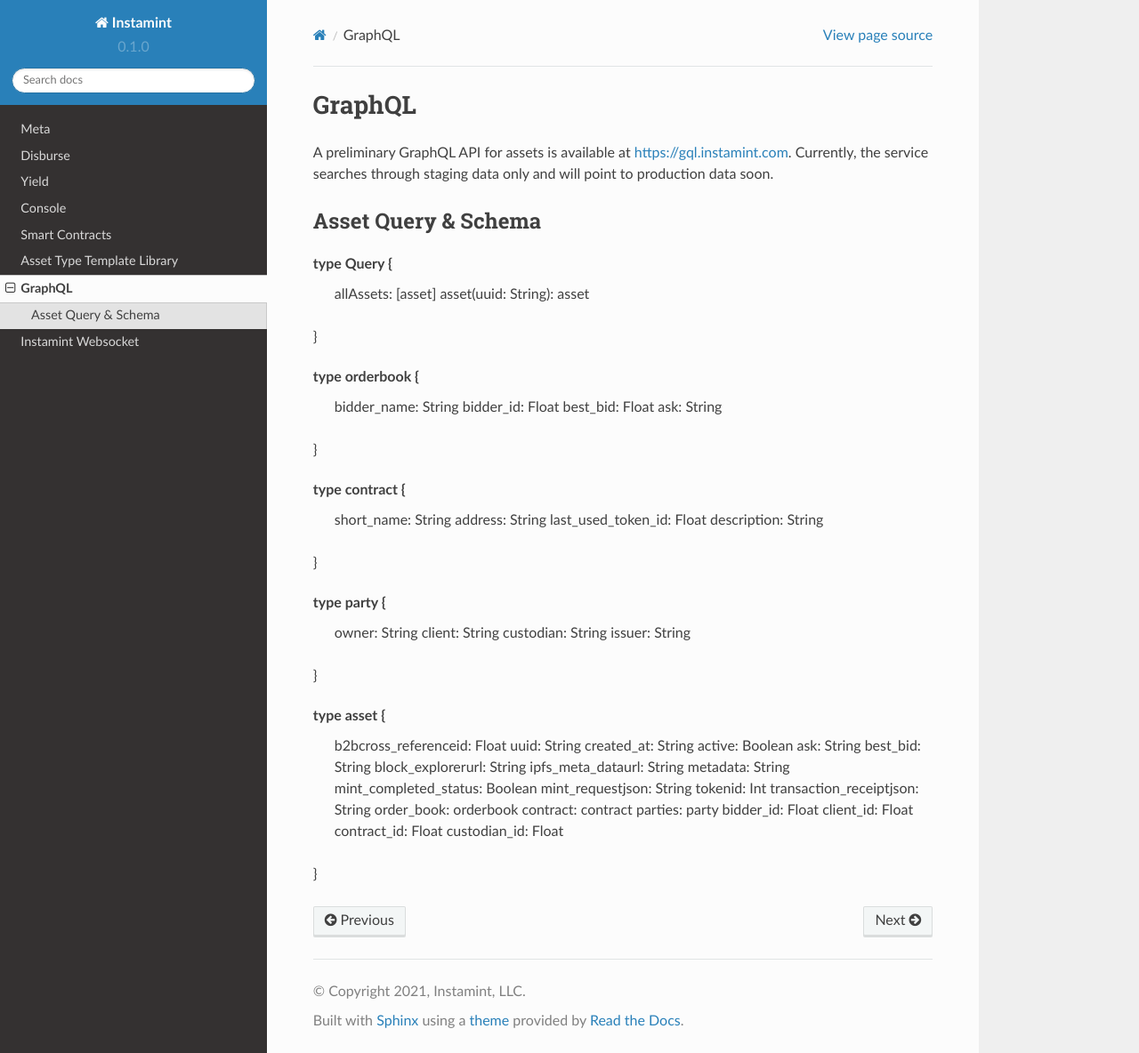
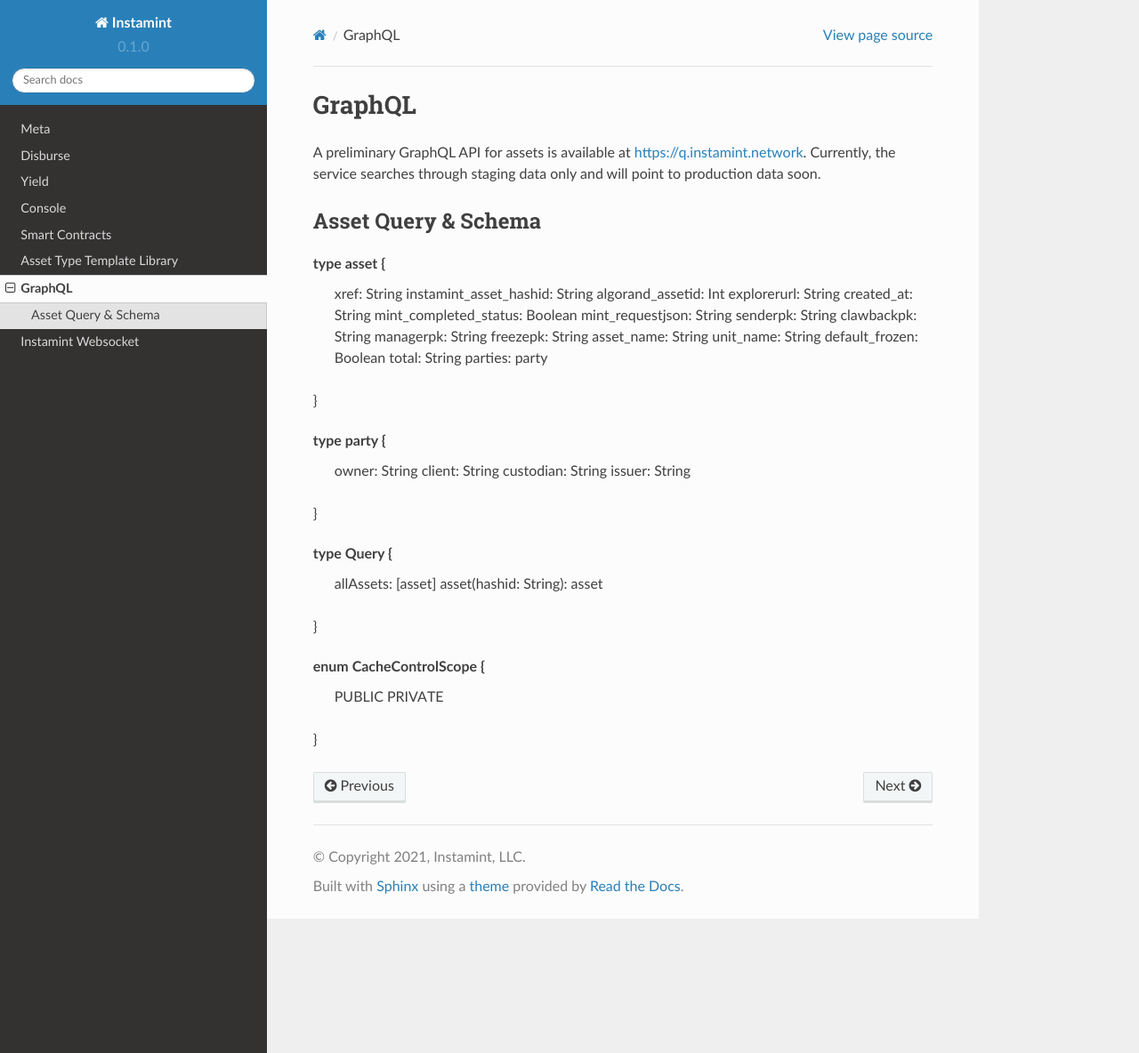
Before and after one commit to instamint/zzz-deprecated-docs, a Sphinx documentation site: the page built from docs/source/gql.rst, in a window 1280 px wide and 1184 px high. Shown: the whole window at 89% size. Built offline with Sphinx 7.4.7 and the Read the Docs theme 2.0.0, drawn with Linux system fonts in a browser that asks for light colours; pages that are not in the unit, such as notebooks, are missing from menus.

Commit message:
Update gql.rst

```diff
--- a/docs/source/gql.rst
+++ b/docs/source/gql.rst
@@ -1,26 +1,26 @@
 GraphQL
 ===================================
-A preliminary GraphQL API for assets is available at https://gql.instamint.com. Currently, the service searches through staging data only and will point to production data soon.
+A preliminary GraphQL API for assets is available at https://q.instamint.network. Currently, the service searches through staging data only and will point to production data soon.
 
 Asset Query & Schema
 -------------------
-type Query {
-  allAssets: [asset]
-  asset(uuid: String): asset
-}
-
-type orderbook {
-  bidder_name: String
-  bidder_id: Float
-  best_bid: Float
-  ask: String
-}
-
-type contract {
-  short_name: String
-  address: String
-  last_used_token_id: Float
-  description: String
+type asset {
+  xref: String
+  instamint_asset_hashid: String
+  algorand_assetid: Int
+  explorerurl: String
+  created_at: String
+  mint_completed_status: Boolean
+  mint_requestjson: String
+  senderpk: String
+  clawbackpk: String
+  managerpk: String
+  freezepk: String
+  asset_name: String
+  unit_name: String
+  default_frozen: Boolean
+  total: String
+  parties: party
 }
 
 type party {
@@ -30,25 +30,12 @@
   issuer: String
 }
 
-type asset {
-  b2bcross_referenceid: Float
-  uuid: String
-  created_at: String
-  active: Boolean
-  ask: String
-  best_bid: String
-  block_explorerurl: String
-  ipfs_meta_dataurl: String
-  metadata: String
-  mint_completed_status: Boolean
-  mint_requestjson: String
-  tokenid: Int
-  transaction_receiptjson: String
-  order_book: orderbook
-  contract: contract
-  parties: party
-  bidder_id: Float
-  client_id: Float
-  contract_id: Float
-  custodian_id: Float
+type Query {
+  allAssets: [asset]
+  asset(hashid: String): asset
 }
+
+enum CacheControlScope {
+  PUBLIC
+  PRIVATE
+}
```
